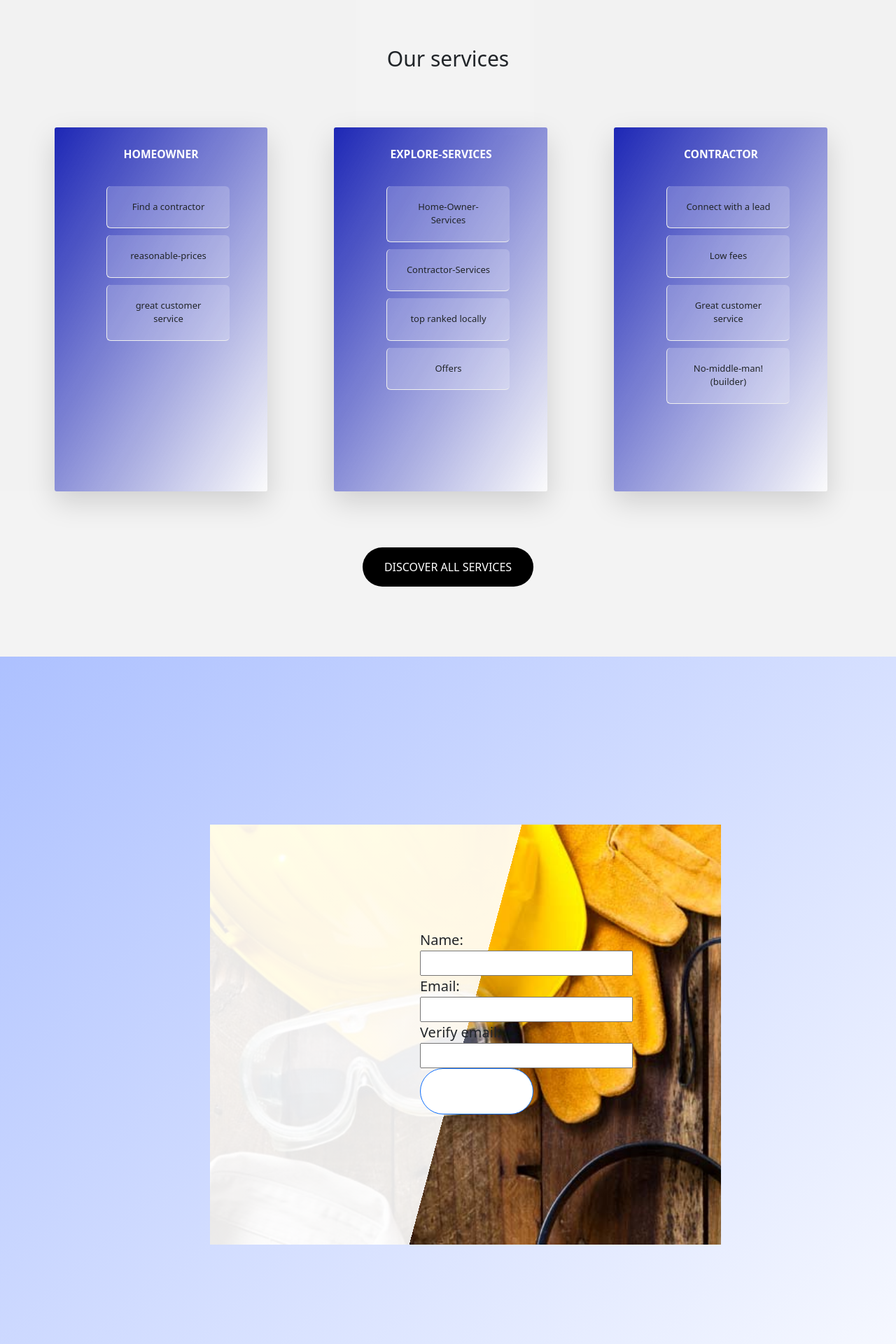
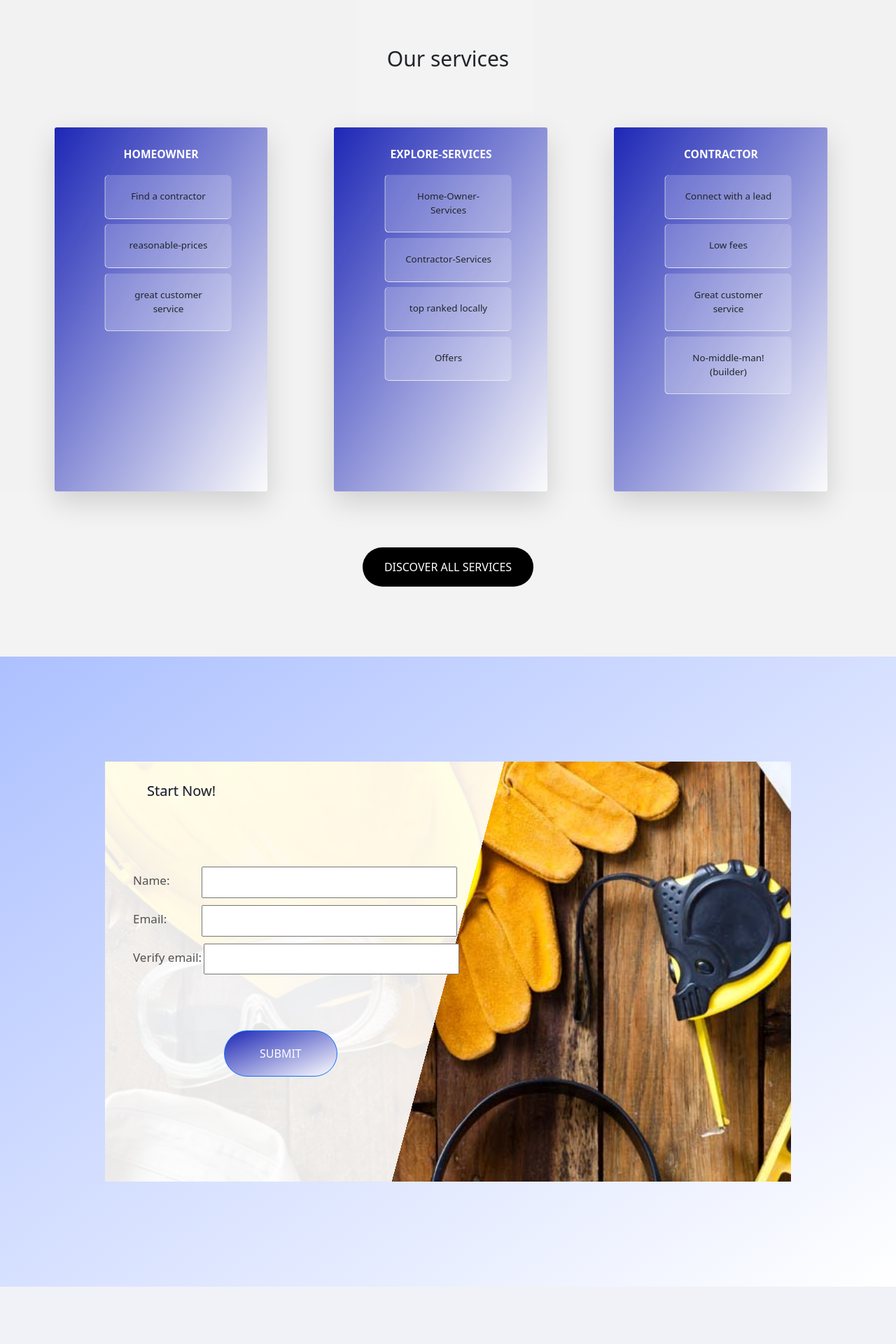
Before and after one commit to ENRIQUE0957/affordableContractors, a Django app: page / in a window 1280 px wide. Shown: the part 824-2744 px from the top of the page at 70% size. After the commit the page ends 2662 px from the top, so only its background shows below. Run offline with Django 3.2, Linux system fonts and the light colour scheme.

Commit message:
changes made
chnages made

```diff
--- a/static/css/styles.css
+++ b/static/css/styles.css
@@ -146,7 +146,7 @@ html {
 .card__side--back-1 {
   background-image: linear-gradient(
     to right bottom,
-    blue,
+    rgb(29, 39, 181),
     rgba(255, 255, 255, 0.659)
   );
 }
@@ -160,7 +160,7 @@ html {
 .card__side--back-3 {
   background-image: linear-gradient(
     to right bottom,
-    blue,
+    rgb(29, 39, 181),
     rgba(255, 255, 255, 0.659)
   );
 }
@@ -182,6 +182,7 @@ html {
   background-color: rgba(255, 255, 255, 0.2);
   border-radius:6px;
   margin-bottom:1rem;
+  transform:translateY(-1.5rem) scale(1.03);
 }
 .card_details li {
   border-bottom: 1px solid #eee;
@@ -253,19 +254,22 @@ form{
   color:blue;
 }
 form{
-  padding:15rem 30rem;
+  padding:15rem 4rem;
   background-image:linear-gradient(105deg, rgba(255, 255, 255, 0.9) 0%, rgba(255, 255, 255, 0.9) 50%, transparent 50% ), url(../images/main-cover-1.png);
   background-size:cover;
   height:60rem;
-  align-items: center;
+  display:flex;
   font-size:2rem;
+  flex-direction:column;
+  align-items: flex-start;
+  vertical-align:top;
+
 
 }
-label{
 
-}
 input{
-margin-right:4rem;
+  margin-right:4rem;
+  padding:1.1rem 9rem;
 }
 p{
   align-items: center;
@@ -281,6 +285,31 @@ h4{
   font-weight:600;
   text-transform:uppercase;
 }
+#id_name{
+  margin-left:4.2rem;
+
+}
+#id_email{
+  margin-left:4.7rem;
+
+}
 label{
-  font-size:2rem;
+  font-size:1.7rem;
+  color: rgba(75, 75, 75, 0.96)
+
 }
+
+.btn-primary{
+  margin-top:7rem;
+  margin-left:13rem;
+  background-image:linear-gradient( to right bottom, rgb(29, 39, 181), rgba(255, 255, 255, 0.659) );
+}
+.start_now_header{
+  position:absolute;
+  margin-left:6rem;
+  margin-top:3rem;
+  background-image:linear-gradient( to right bottom, rgb(29, 39, 181), rgba(255, 255, 255, 0.659) );
+  -webkit-background-clip:text;
+  background-clip:text;
+
+}
--- a/templates/userForm/index.html
+++ b/templates/userForm/index.html
@@ -140,10 +140,11 @@
 <section class="section-book">
 
 
-    <div class = "book-form">
+
+    <h2 class = 'start_now_header'>Start Now!</h2>
 
         <form method = 'POST'>
-    {{ form }}
+    {{ form.as_p }}
     {% csrf_token %}
 
 <input type = 'submit' class = "btn btn-primary" value = 'Submit'>
```
Also changed, not shown: db.sqlite3.
